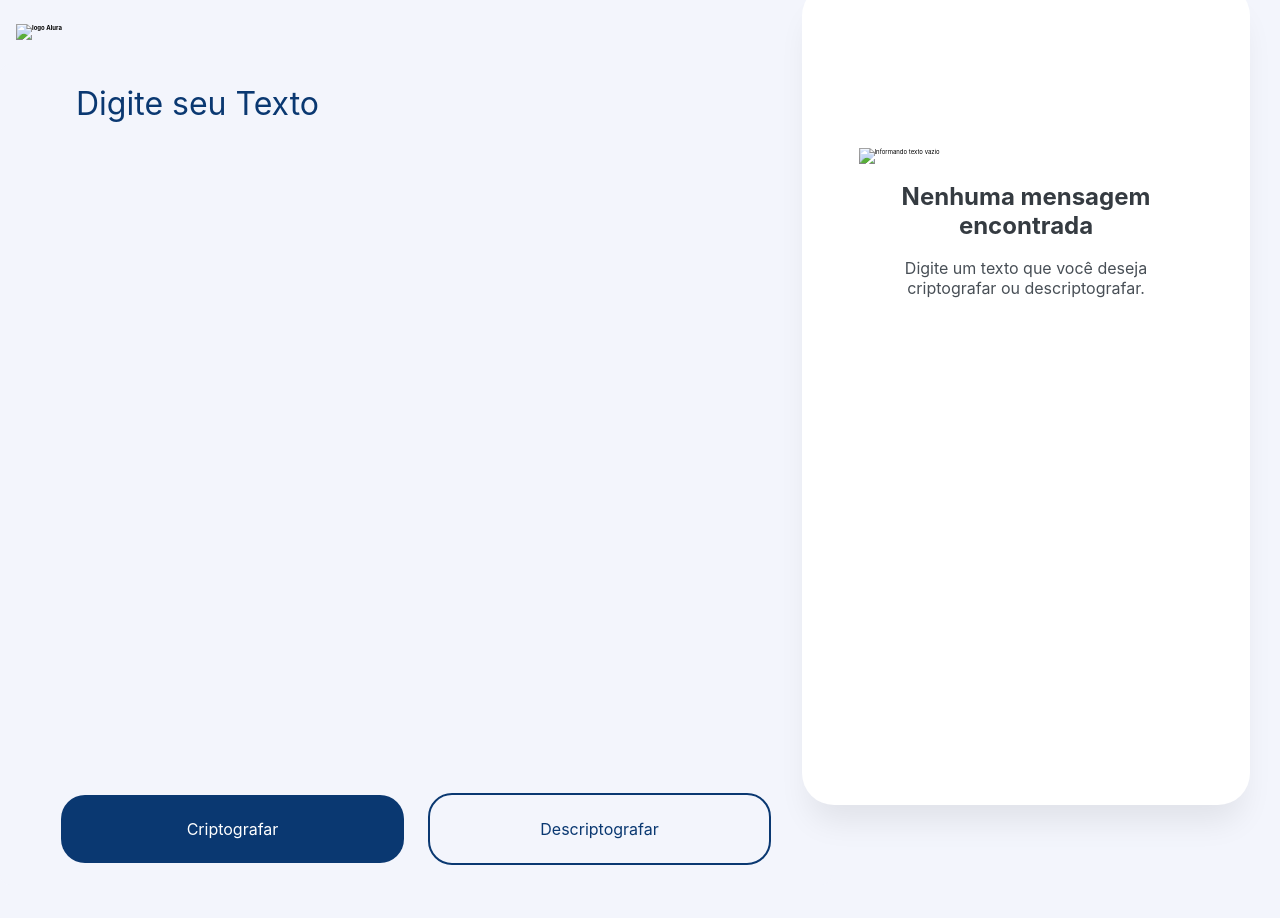
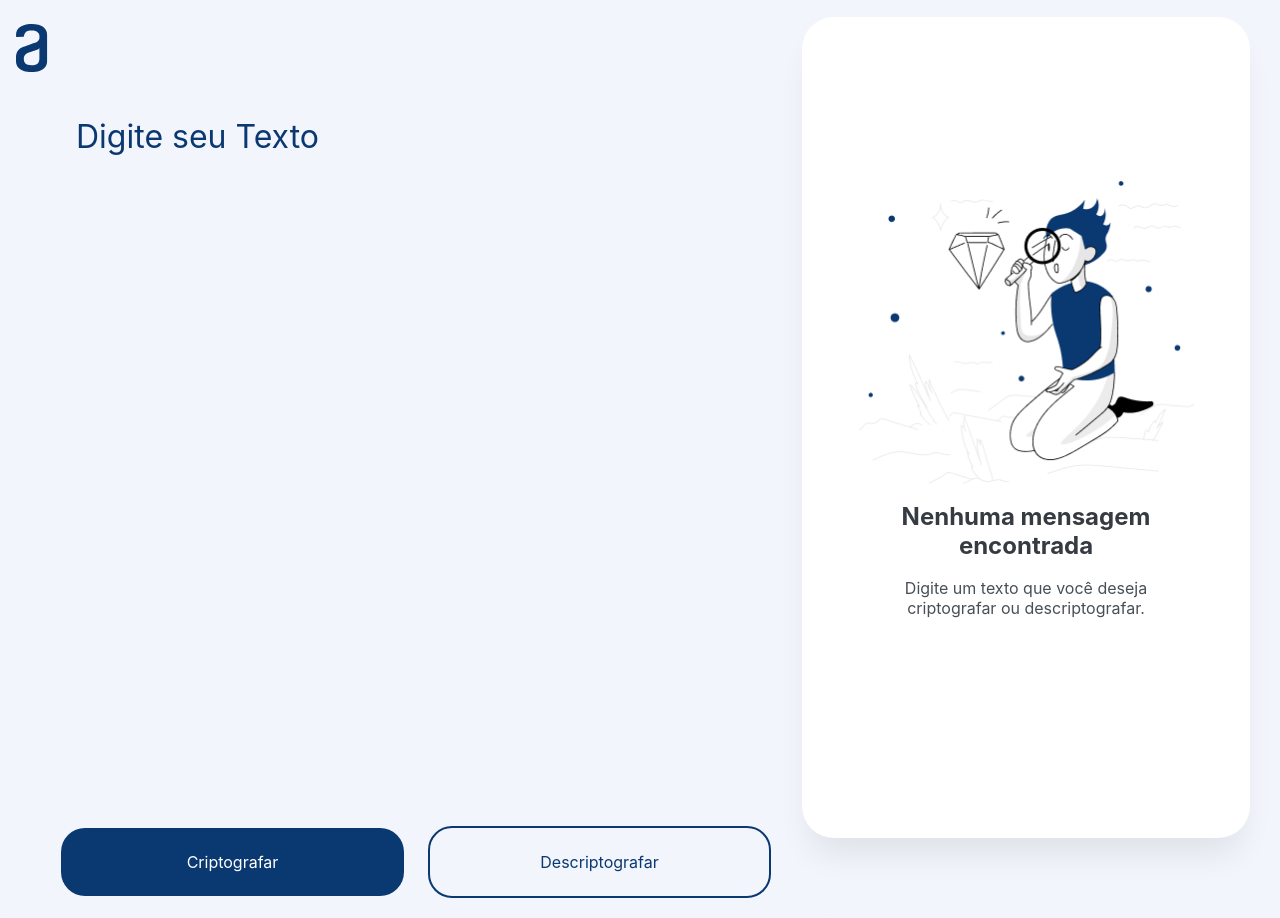
Before and after one commit to anaisateodoro/challenges-oracle-one-01, a plain HTML site: page index.html in a window 1280 px wide. Before the commit the page ends 885 px from the top, so only its background shows below. Drawn offline with Linux system fonts and the light colour scheme; a web font is replaced by a local one.

Commit message:
Update index.html

```diff
--- a/index.html
+++ b/index.html
@@ -6,7 +6,7 @@
     <meta name="viewport" content="width=device-width, initial-scale=1.0">
 
     <!--Inserido o favicon da logo da Alura na aba de endereço-->
-    <link rel="shortcut icon" type="image/x-icon" href="./images/Vector.svg">
+    <link rel="shortcut icon" type="image/x-icon" href="Vector.svg">
     <link rel="preconnect" href="https://fonts.googleapis.com">
     <link rel="preconnect" href="https://fonts.gstatic.com" crossorigin>
     <title> Challenge 1| Alura - Oracle ONE</title><link href="https://fonts.googleapis.com/css2?family=Source+Serif+Pro:wght@200&display=swap" rel="stylesheet">
@@ -15,7 +15,7 @@
 <body>
 <header>
 
-    <h1><img src="./images/Vector.svg" alt="logo Alura"></h1>
+    <h1><img src="Vector.svg" alt="logo Alura"></h1>
 </header>
 
 <main>
@@ -30,7 +30,7 @@
     <aside>
         <form>
             <div id='mensagemVazia' class="mostrarMensagemVazia">
-                <img src="images/High quality products 1 1.png" alt="Informando texto vazio">
+                <img src="High quality products 1 1.png" alt="Informando texto vazio">
                 <h3>Nenhuma mensagem encontrada</h3>
                 <p>Digite um texto que você deseja criptografar ou descriptografar.</p>
             </div>
```
